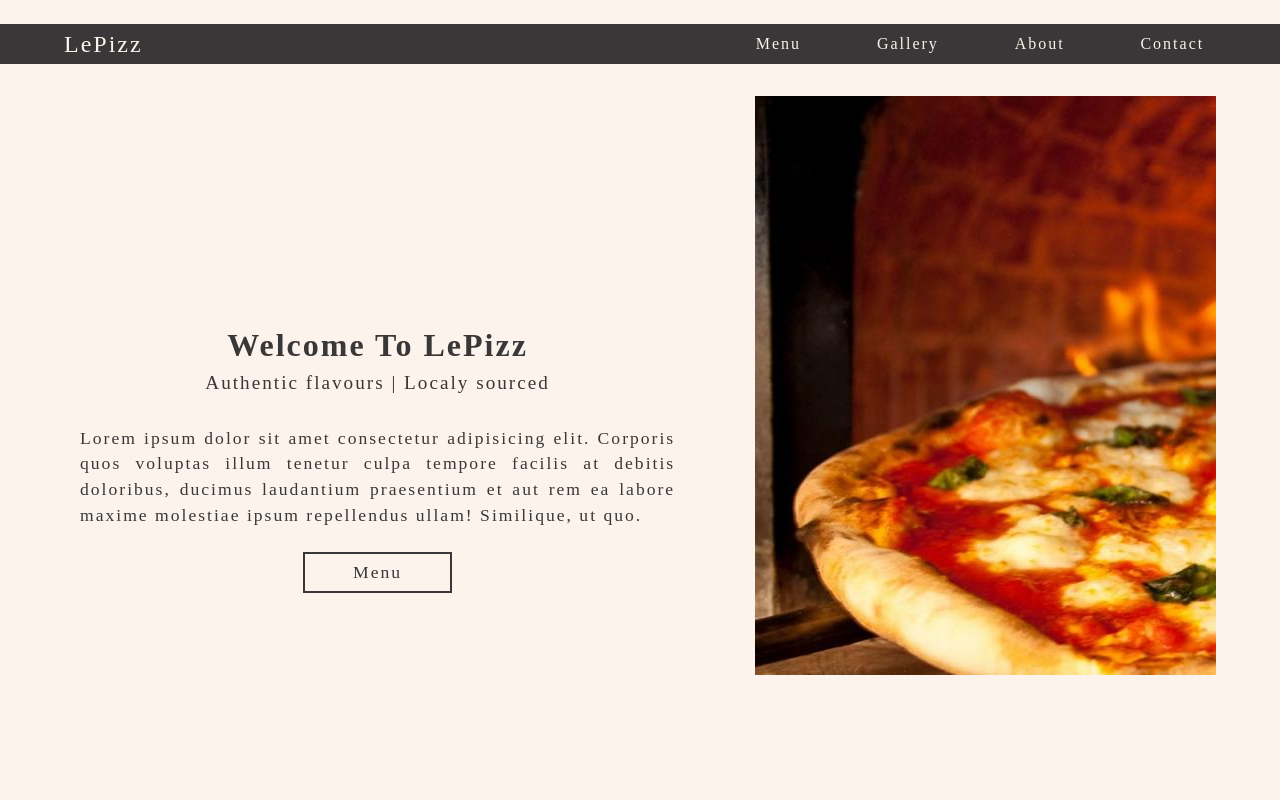
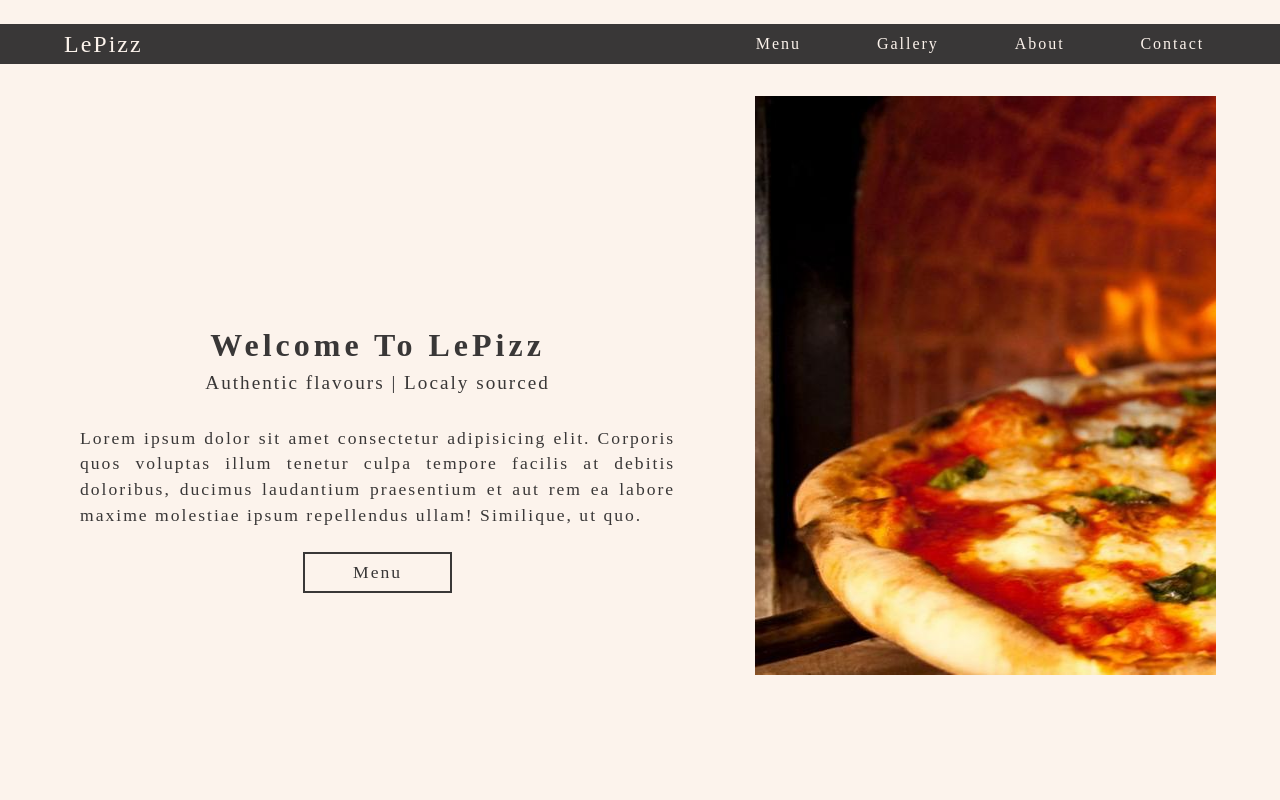
Before and after one commit to T-McVee/restaurant-page, a website built with webpack: page dist/index.html in a window 1280 px wide. Shown: the top 800 px of the page. Built offline with nearby package versions, Linux system fonts and the light colour scheme.

Commit message:
move pageLoad to seperate module

```diff
--- a/css/main.scss
+++ b/css/main.scss
@@ -69,7 +69,7 @@ nav {
     h1 {
         color: $black;
         font-size: 2rem;
-        letter-spacing: $ltr-space;
+        letter-spacing: 4px;
         margin: 0;
       }
       span {
@@ -134,3 +134,9 @@ nav {
     }
   }
 }
+
+.footer {
+  justify-content: space-between;
+  background-color: $black;
+  color: $bg-color;
+}
--- a/src/index.js
+++ b/src/index.js
@@ -1,7 +1,4 @@
-import { navBar } from './navBar'
-import { row } from './row.js'
-
-const pageLoad = (() => {
+import { pageLoad } from './pageLoad'
 
 const pages = [
   {
@@ -41,10 +38,35 @@ const pageLoad = (() => {
         },
       },
       footer: {
-          icons: {
-            pizza: 'Icons made by <a href="https://www.flaticon.com/authors/freepik" title="Freepik">Freepik</a> from <a href="https://www.flaticon.com/" title="Flaticon"> www.flaticon.com</a>',
-            service: 'Icons made by <a href="https://www.flaticon.com/authors/freepik" title="Freepik">Freepik</a> from <a href="https://www.flaticon.com/" title="Flaticon"> www.flaticon.com</a>',
-            wine: 'Icons made by <a href="https://www.flaticon.com/authors/freepik" title="Freepik">Freepik</a> from <a href="https://www.flaticon.com/" title="Flaticon"> www.flaticon.com</a>',
+        col1: {
+          home: {
+            text: 'Home',
+            url: ''
+          },
+          menu: {
+            text: 'Menu',
+            url: ''
+          },
+          gallery: {
+            text: 'Gallery',
+            url: ''
+          },
+          about: {
+            text: 'About',
+            url: ''
+          },
+          contact: {
+            text: 'Contact',
+            url: ''
+          },
+        },
+        col2: {
+          text: 'Icons made by Freepik from www.flaticon.com',
+          url: 'https://www.flaticon.com/'
+        },
+        col3: {
+          text: `Created by T-McVee`,
+          img: 'url'
         }
       }
     }
@@ -59,14 +81,4 @@ const pageLoad = (() => {
   content: document.querySelector('#content')
 };
 
-  const _init = (() => {
-    let sections = Object.keys(pages[0].content);
-
-    content.appendChild(navBar(pages));
-    sections.forEach(section => {
-      content.appendChild(row(pages[0].content[section], section));
-    });
-    /* content.appendChild(row(pages[0].content[rows[0]], rows[0]));
-    content.appendChild(row(pages[0].content[rows[1]], rows[1])); */
-  })();
-})();
+pageLoad(pages, 0, domElements.content);
--- /dev/null
+++ b/src/pageLoad.js
@@ -0,0 +1,16 @@
+import { navBar } from './navBar'
+import { row } from './row.js'
+
+const pageLoad = ((pages, index, target) => {
+  const _init = (() => {
+    let sections = Object.keys(pages[index].content);
+    target.appendChild(navBar(pages));
+    sections.forEach(section => {
+      if (section != 'footer') {
+        target.appendChild(row(pages[index].content[section], section));
+      }
+    });
+  })();
+});
+
+export { pageLoad };
```
Also changed, not shown: css/main.css, dist/main.js, 1 other file. Lines whose indentation alone changed are shown as unchanged.
